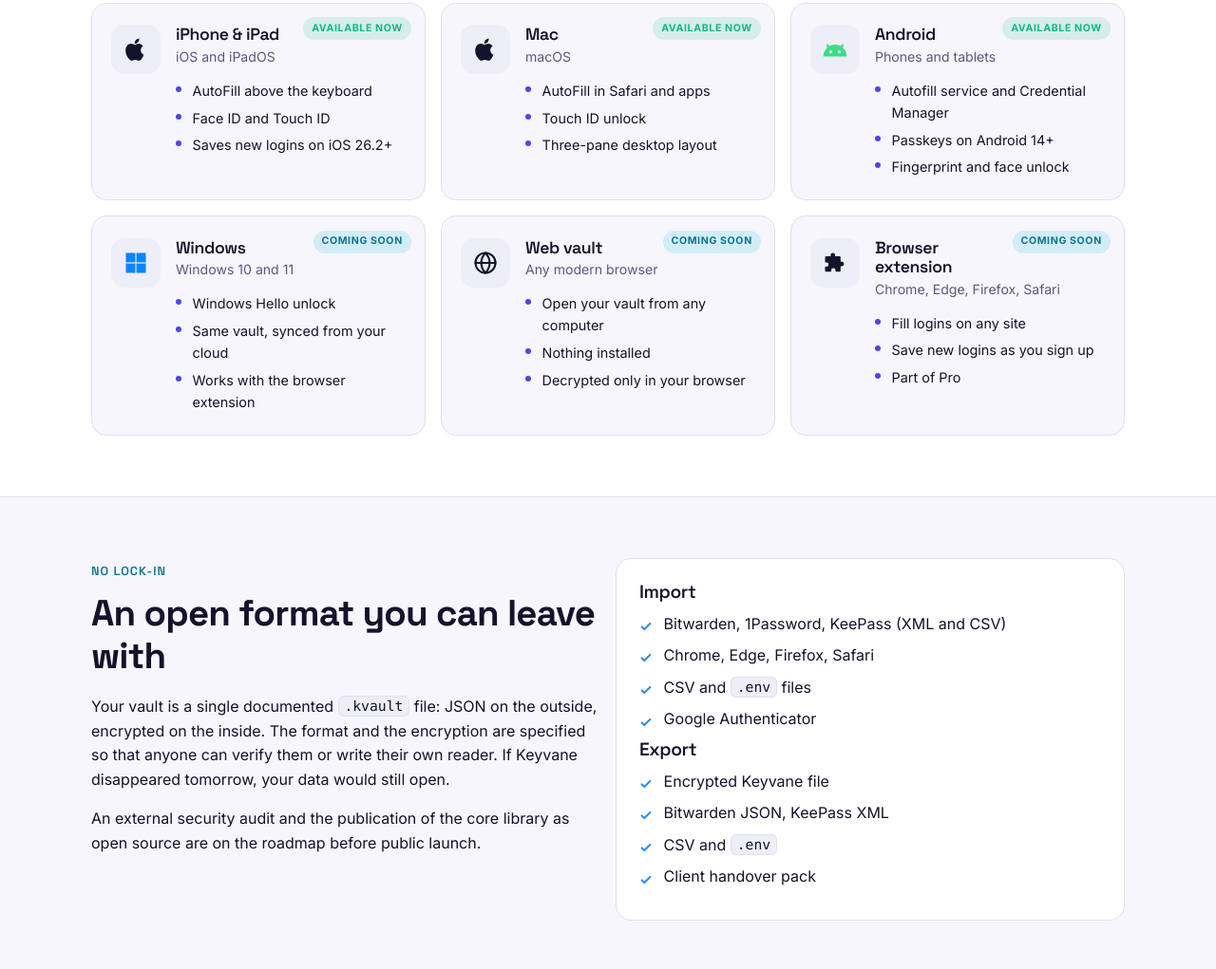
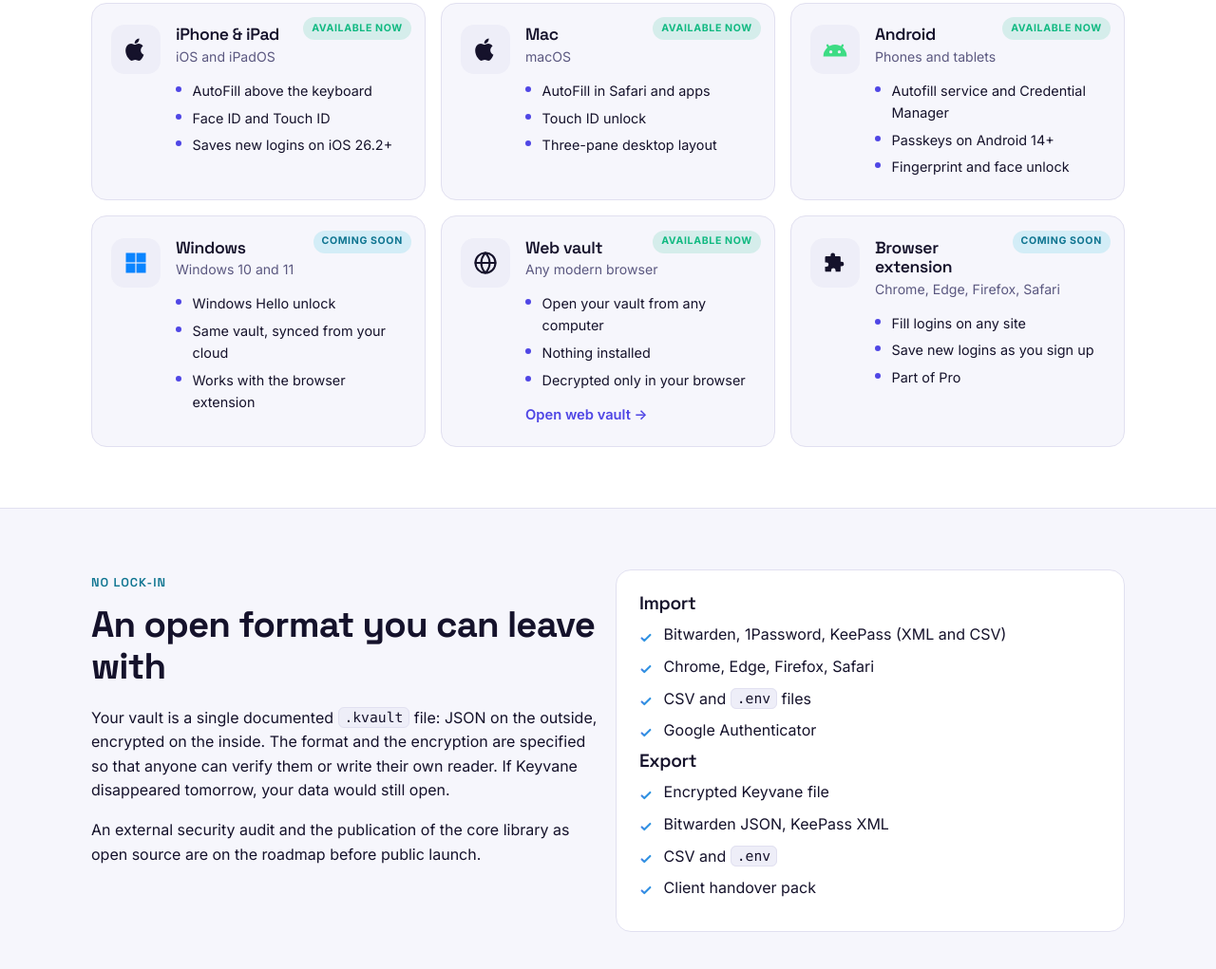
Before and after one commit to MShannn/techhigh-site, a plain HTML site: page keyvane/index.html in a window 1280 px wide. Shown: the part 6433-7454 px from the top of the page at 95% size. Drawn offline with Linux system fonts and the light colour scheme.

Commit message:
Keyvane: web vault is live at vault.techhigh.co.uk
Co-Authored-By: Claude Opus 5.5 <noreply@anthropic.com>

```diff
--- a/keyvane/assets/style.css
+++ b/keyvane/assets/style.css
@@ -938,3 +938,5 @@ th { font-weight: 600; color: var(--muted); font-size: 0.85rem; text-transform:
 .os-card.now .os-status { color: var(--success); background: color-mix(in srgb, var(--success) 14%, transparent); }
 .os-card.soon .os-status { color: var(--cyan-text); background: color-mix(in srgb, var(--cyan) 14%, transparent); }
 .os-card .os-body h3 { padding-right: 6.5rem; }
+.os-link { display: inline-block; margin-top: .7rem; font-weight: 600; font-size: .92rem; text-decoration: none; }
+.os-link:hover { text-decoration: underline; }
--- a/keyvane/index.html
+++ b/keyvane/index.html
@@ -312,14 +312,15 @@
             </div>
             <span class="os-status">Coming soon</span>
           </li>
-          <li class="os-card soon">
+          <li class="os-card now">
             <div class="os-icon"><svg viewBox="0 0 24 24" aria-hidden="true" fill="none" stroke="currentColor" stroke-width="1.8" stroke-linecap="round"><circle cx="12" cy="12" r="9"/><path d="M3 12h18M12 3c2.5 2.6 3.8 5.6 3.8 9s-1.3 6.4-3.8 9c-2.5-2.6-3.8-5.6-3.8-9S9.5 5.6 12 3z"/></svg></div>
             <div class="os-body">
               <h3>Web vault</h3>
               <p>Any modern browser</p>
               <ul class="os-feats"><li>Open your vault from any computer</li><li>Nothing installed</li><li>Decrypted only in your browser</li></ul>
+              <a class="os-link" href="https://vault.techhigh.co.uk/" rel="noopener">Open web vault <span aria-hidden="true">&rarr;</span></a>
             </div>
-            <span class="os-status">Coming soon</span>
+            <span class="os-status">Available now</span>
           </li>
           <li class="os-card soon">
             <div class="os-icon"><svg viewBox="0 0 24 24" aria-hidden="true"><path fill="currentColor" d="M10 3a2 2 0 0 1 2 2v1h4a1 1 0 0 1 1 1v4h1a2 2 0 1 1 0 4h-1v4a1 1 0 0 1-1 1h-3.5v-1.2a2 2 0 1 0-4 0V20H4a1 1 0 0 1-1-1v-3.5h1.2a2 2 0 1 0 0-4H3V7a1 1 0 0 1 1-1h4V5a2 2 0 0 1 2-2z"/></svg></div>
```
